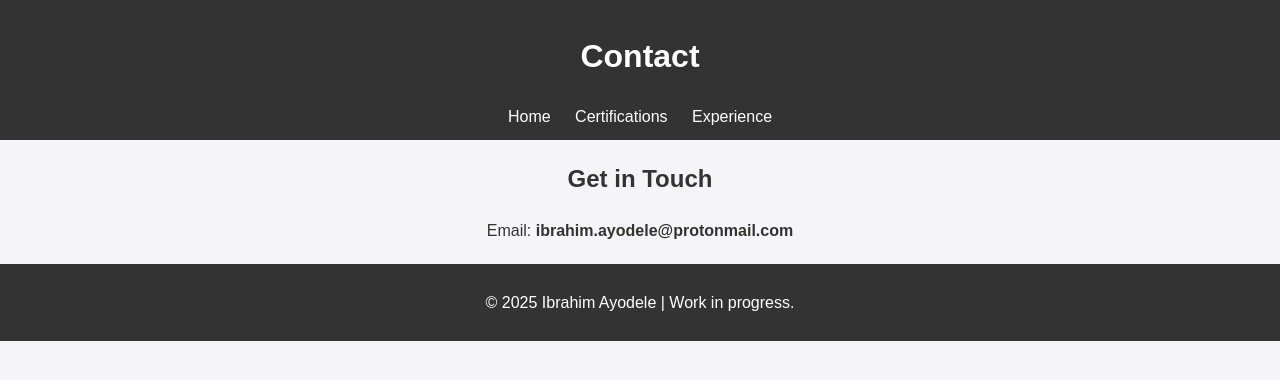
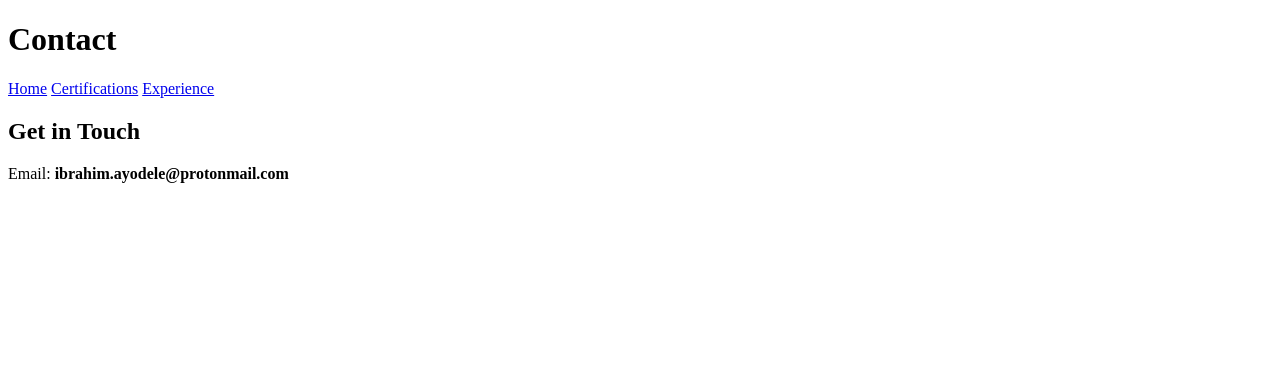
Before and after one commit to Ibrahim-AA1/Profile-page, a plain HTML site: page contact.html in a window 1280 px wide. Drawn offline with Linux system fonts and the light colour scheme.

Commit message:
Update contact.html

```diff
--- a/contact.html
+++ b/contact.html
@@ -4,33 +4,6 @@
     <meta charset="UTF-8">
     <meta name="viewport" content="width=device-width, initial-scale=1.0">
     <title>Contact - Ibrahim Ayodele</title>
-    <style>
-        body {
-            font-family: Arial, sans-serif;
-            line-height: 1.6;
-            margin: 0;
-            padding: 0;
-            background-color: #f4f4f9;
-            color: #333;
-        }
-        header, footer {
-            background: #333;
-            color: #fff;
-            text-align: center;
-            padding: 10px 0;
-        }
-        nav a {
-            color: #fff;
-            text-decoration: none;
-            margin: 0 10px;
-        }
-        .container {
-            width: 90%;
-            max-width: 900px;
-            margin: 20px auto;
-            text-align: center;
-        }
-    </style>
 </head>
 <body>
     <header>
@@ -46,9 +19,5 @@
         <h2>Get in Touch</h2>
         <p>Email: <strong>ibrahim.ayodele@protonmail.com</strong></p>
     </div>
-
-    <footer>
-        <p>© 2025 Ibrahim Ayodele | Work in progress.</p>
-    </footer>
 </body>
 </html>
```
